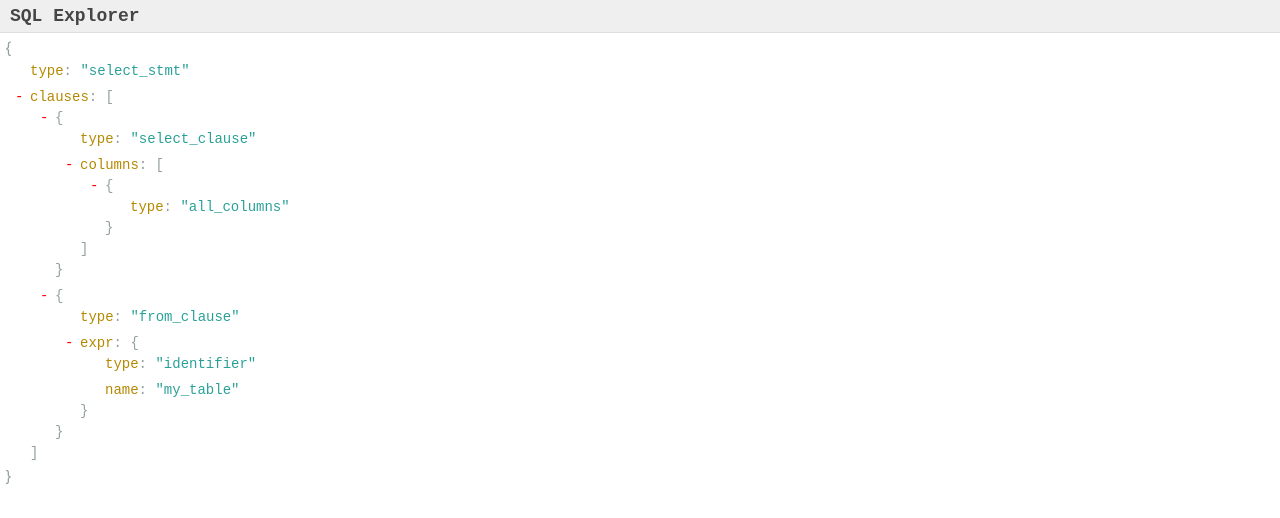
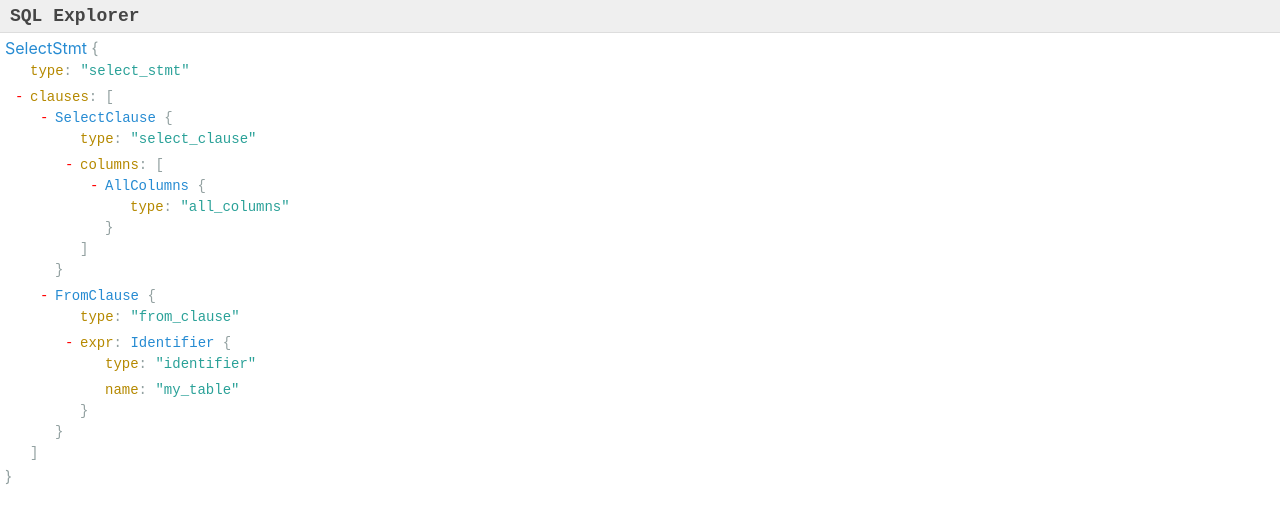
Before and after one commit to nene/sql-explorer, a React (Create React App) app: page / in a window 1280 px wide. Shown: the top 518 px of the page. Built offline with nearby package versions, Linux system fonts and the light colour scheme.

Commit message:
Detect type names

```diff
--- a/src/Tree.tsx
+++ b/src/Tree.tsx
@@ -39,6 +39,20 @@ const GrayDiv = styled.div`
   color: #93a1a1;
 `;
 
+function toCamelCase(str: string): string {
+  return str
+    .replace(/_(.)/g, (s, s1) => s1.toUpperCase())
+    .replace(/^(.)/, (s, s1) => s1.toUpperCase());
+}
+
+function typeName(obj: object): string {
+  if ("type" in obj) {
+    return toCamelCase(obj.type as string);
+  } else {
+    return "";
+  }
+}
+
 function PlainPropertyNode({ name, value }: { name?: string; value: any }) {
   return (
     <TreeNode>
@@ -52,8 +66,14 @@ function PlainPropertyNode({ name, value }: { name?: string; value: any }) {
 function ObjectPropertyNode({ name, value }: { name?: string; value: object }) {
   return (
     <TreeNode expandable expanded>
-      {name ? <PropertyName>{name}</PropertyName> : null}
-      {name ? <GraySpan>{": {"}</GraySpan> : <GraySpan>{"{"}</GraySpan>}
+      {name ? (
+        <>
+          <PropertyName>{name}</PropertyName>
+          <GraySpan>{": "}</GraySpan>
+        </>
+      ) : null}
+      <NodeName>{typeName(value)}</NodeName>
+      <GraySpan>{" {"}</GraySpan>
       <PropertyList value={value} />
       <GrayDiv>{"}"}</GrayDiv>
     </TreeNode>
```
